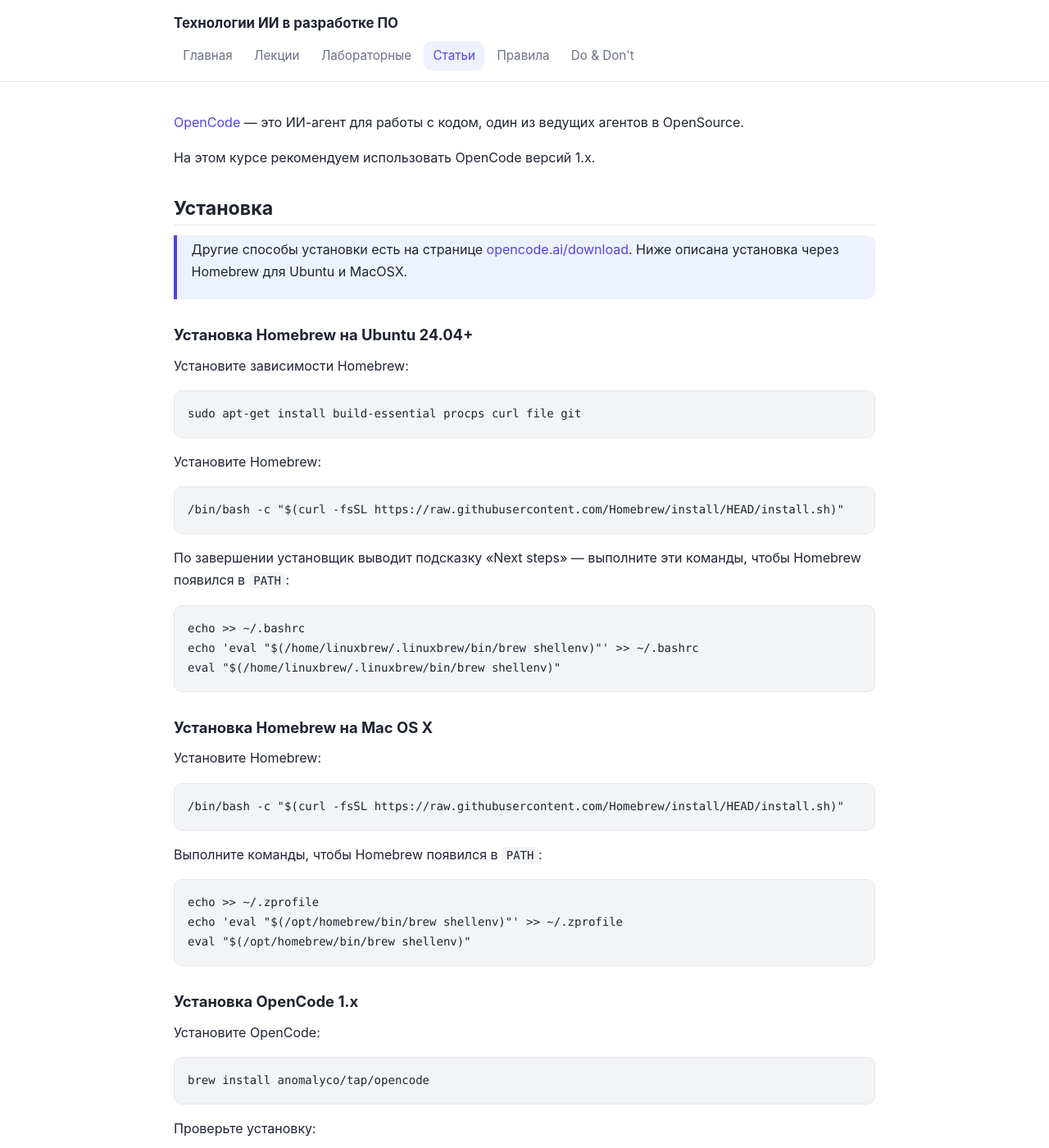
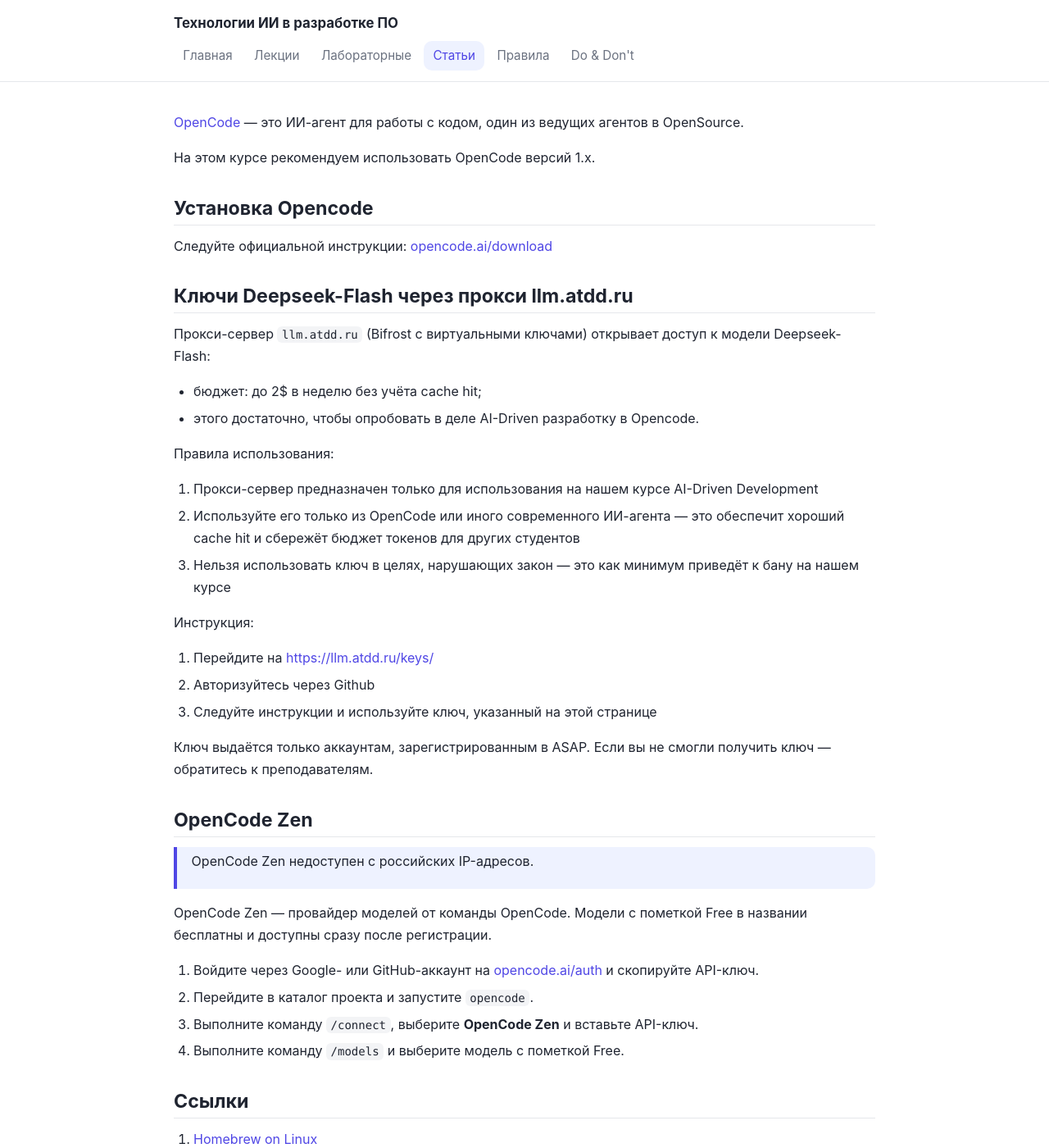
Before and after one commit to is-aidd-26/is-aidd-26.github.io, a Jekyll site: the page built from _guides/opencode.md, in a window 1280 px wide and 1400 px high. Shown: the whole window at 82% size. Built offline with Jekyll 4.4.1, drawn with Linux system fonts in a browser that asks for light colours; some of the changed text lies outside the part shown.

Commit message:
Убрал отдельную инструкцию по установке Opencode

````diff
--- a/_guides/opencode.md
+++ b/_guides/opencode.md
@@ -8,63 +8,11 @@
 
 На этом курсе рекомендуем использовать OpenCode версий 1.x.
 
-## Установка
+## Установка Opencode
 
-> Другие способы установки есть на странице [opencode.ai/download](https://opencode.ai/download). Ниже описана установка через Homebrew для Ubuntu и MacOSX.
+Следуйте официальной инструкции: [opencode.ai/download](https://opencode.ai/download)
 
-### Установка Homebrew на Ubuntu 24.04+
-
-Установите зависимости Homebrew:
-
-```bash
-sudo apt-get install build-essential procps curl file git
-```
-
-Установите Homebrew:
-
-```bash
-/bin/bash -c "$(curl -fsSL https://raw.githubusercontent.com/Homebrew/install/HEAD/install.sh)"
-```
-
-По завершении установщик выводит подсказку «Next steps» — выполните эти команды, чтобы Homebrew появился в `PATH`:
-
-```bash
-echo >> ~/.bashrc
-echo 'eval "$(/home/linuxbrew/.linuxbrew/bin/brew shellenv)"' >> ~/.bashrc
-eval "$(/home/linuxbrew/.linuxbrew/bin/brew shellenv)"
-```
-
-### Установка Homebrew на Mac OS X
-
-Установите Homebrew:
-
-```bash
-/bin/bash -c "$(curl -fsSL https://raw.githubusercontent.com/Homebrew/install/HEAD/install.sh)"
-```
-
-Выполните команды, чтобы Homebrew появился в `PATH`:
-
-```bash
-echo >> ~/.zprofile
-echo 'eval "$(/opt/homebrew/bin/brew shellenv)"' >> ~/.zprofile
-eval "$(/opt/homebrew/bin/brew shellenv)"
-```
-
-### Установка OpenCode 1.x
-
-Установите OpenCode:
-
-```bash
-brew install anomalyco/tap/opencode
-```
-
-Проверьте установку:
-
-```bash
-opencode --version
-```
-
-## Deepseek-Flash через прокси llm.atdd.ru
+## Ключи Deepseek-Flash через прокси llm.atdd.ru
 
 Прокси-сервер `llm.atdd.ru` (Bifrost с виртуальными ключами) открывает доступ к модели Deepseek-Flash:
 
@@ -79,7 +27,7 @@
 
 Инструкция:
 
-1. Перейдите на https://llm.atdd.ru/keys/
+1. Перейдите на [https://llm.atdd.ru/keys/](https://llm.atdd.ru/keys/)
 2. Авторизуйтесь через Github
 3. Следуйте инструкции и используйте ключ, указанный на этой странице
 
````
